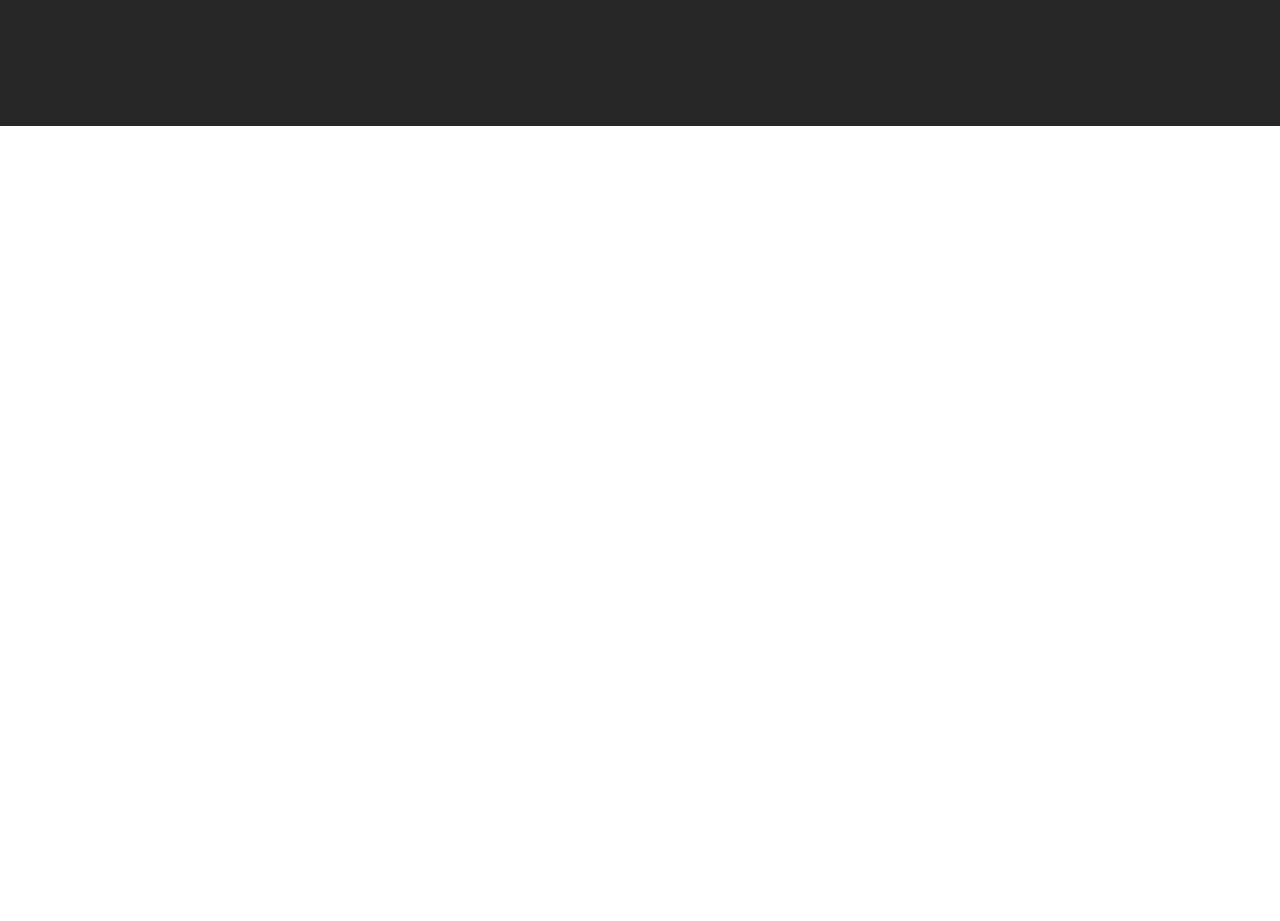
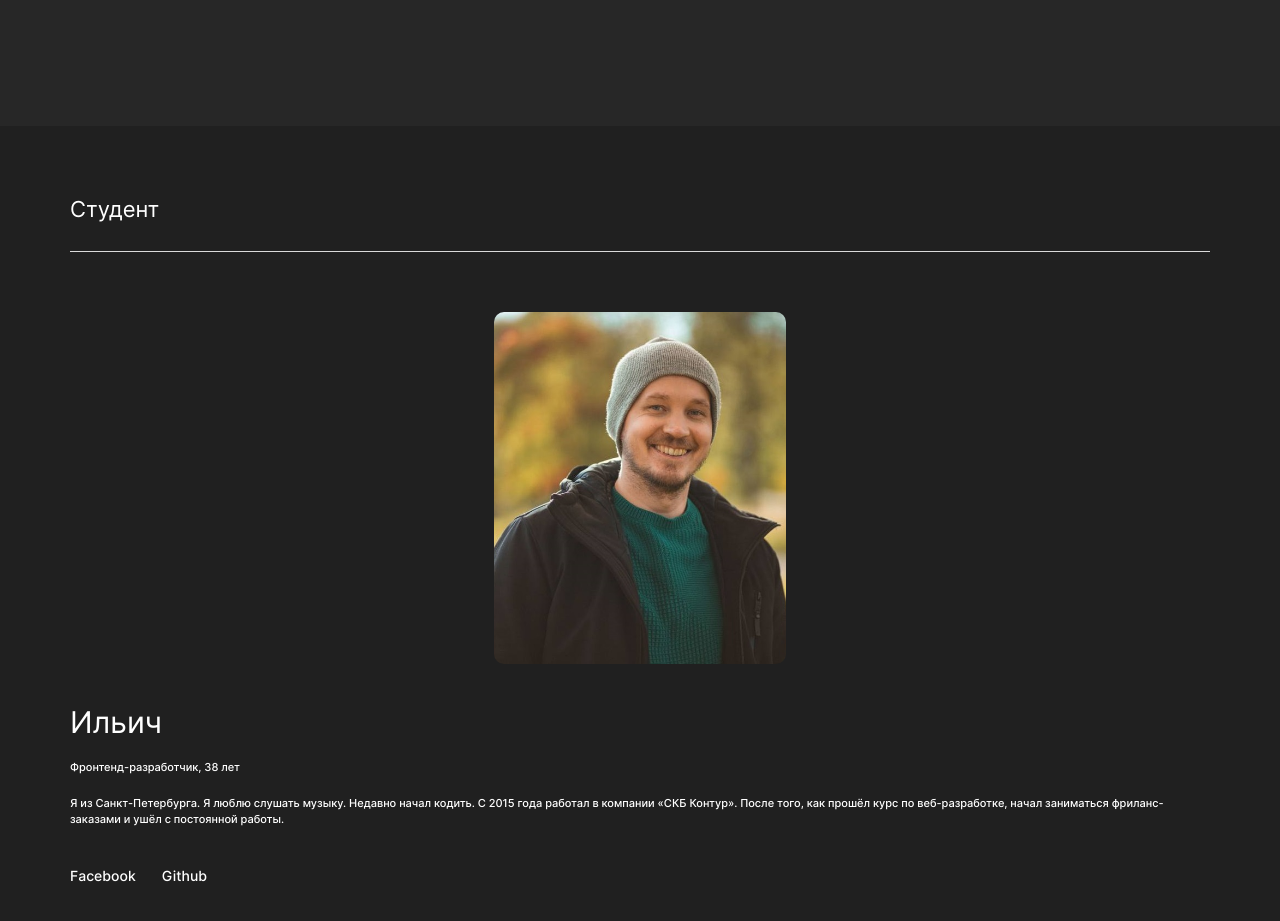
Before and after one commit to BJuice1984/movies-explorer-frontend, a React (Create React App) app: page / in a window 1280 px wide. Shown: the part 1780-2701 px from the top of the page. Before the commit the page ends 1906 px from the top, so only its background shows below. Built offline with nearby package versions, Linux system fonts and the light colour scheme.

Commit message:
feat/Создать компонент AboutMe.js + CSS

```diff
--- /dev/null
+++ b/src/components/AboutMe/AboutMe.css
@@ -0,0 +1,118 @@
+.about-me {
+  margin: 0;
+  background-color: #202020;
+  padding-left: 18px;
+  padding-right: 18px;
+  padding-top: 70px;
+}
+
+@media screen and (min-width: 768px) {
+  .about-me {
+    padding-left: 50px;
+    padding-right: 50px;
+  }
+}
+
+@media screen and (min-width: 1024px) {
+  .about-me {
+    padding-left: 70px;
+    padding-right: 70px;
+  }
+}
+
+.about-me__title {
+  border-bottom: 1px solid #DADADA;
+  font-size: 18px;
+  line-height: 1.57;
+  color: #fff;
+  margin: 0;
+  font-weight: 400;
+  min-height: 22px;
+  text-align: left;
+  padding-bottom: 28px;
+}
+
+@media screen and (min-width: 768px) {
+  .about-me__title {
+    font-size: 22px;
+    line-height: 1.23;
+  }
+}
+
+.about-me__container {
+  margin: 0 auto;
+  display: grid;
+}
+
+.about-me__student-photo {
+  margin-top: 60px;
+  margin-bottom: 40px;
+  justify-self: center;
+  height: 352px;
+  width: 292px;
+  box-sizing: border-box;
+  border-radius: 10px;
+  background-image: url('../../images/student-photo.jpg');
+  background-position: center;
+  background-repeat: no-repeat;
+  background-size: cover;
+}
+
+.about-me__student-name {
+  font-size: 30px;
+  line-height: 1.2;
+  color: #fff;
+  margin: 0;
+  font-weight: 400;
+  min-height: 36px;
+  text-align: left;
+  padding-bottom: 20px;
+}
+
+.about-me__student-description {
+  font-size: 11px;
+  line-height: 1.45;
+  color: #fff;
+  margin: 0;
+  font-weight: 500;
+  min-height: 16px;
+  text-align: left;
+  padding-bottom: 20px;
+}
+
+.about-me__student-text {
+  font-size: 11px;
+  line-height: 1.45;
+  color: #fff;
+  margin: 0;
+  font-weight: 500;
+  min-height: 16px;
+  text-align: left;
+  padding-bottom: 40px;
+}
+
+.about-me__student-links {
+  display: flex;
+  flex-direction: row;
+  min-height: 18px;
+  padding-bottom: 69px;
+}
+
+.about-me__student-link {
+  color: #ffffff;
+  font-size: 14px;
+  line-height: 1.21;
+  text-decoration: none;
+  margin: 0;
+  font-weight: 500;
+  padding-left: 26px;
+}
+
+.about-me__student-link:first-child {
+  padding-left: 0;
+}
+
+.about-me__student-link:hover {
+  opacity: 0.8;
+  transition: 0.2s ease-in-out;
+}
--- /dev/null
+++ b/src/components/AboutMe/AboutMe.js
@@ -0,0 +1,23 @@
+import React from "react";
+import './AboutMe.css';
+
+function AboutMe() {
+
+  return (
+    <section className="about-me">
+      <h2 className="about-me__title">Студент</h2>
+      <div className="about-me__container">
+        <div className="about-me__student-photo" alt='Картинка фото студента'></div>
+        <h3 className="about-me__student-name">Ильич</h3>
+        <p className="about-me__student-description">Фронтенд-разработчик, 38 лет</p>
+        <p className="about-me__student-text">Я из Санкт-Петербурга. Я люблю слушать музыку. Недавно начал кодить. С 2015 года работал в компании «СКБ Контур». После того, как прошёл курс по веб-разработке, начал заниматься фриланс-заказами и ушёл с постоянной работы.</p>
+        <nav className="about-me__student-links">
+          <a className="about-me__student-link" target="_blank" href="https://github.com/BJuice1984" rel="noreferrer">Facebook</a>
+          <a className="about-me__student-link" target="_blank" href="https://github.com/BJuice1984" rel="noreferrer">Github</a>
+        </nav>
+      </div>
+    </section>
+  )
+}
+
+export default AboutMe;
--- a/src/components/AboutProject/AboutProject.js
+++ b/src/components/AboutProject/AboutProject.js
@@ -10,13 +10,13 @@ function AboutProject() {
           <ul className="about-project__list">
             <li className="about-project__items">
               <p className="about-project__item">Дипломный проект включал 5 этапов</p>
-              <span className="about-project__span-accent">Составление плана, работу над бэкендом, вёрстку, добавление функциональности и финальные доработки.</span>
+              <span className="about-project__span-accent">Составление плана, работу над&nbsp;бэкендом, вёрстку, добавление функциональности и&nbsp;финальные доработки.</span>
             </li>
           </ul>
           <ul className="about-project__list">
             <li className="about-project__items">
               <p className="about-project__item">На выполнение диплома ушло 5 недель</p>
-              <span className="about-project__span-accent">У каждого этапа был мягкий и жёсткий дедлайн, которые нужно было соблюдать, чтобы успешно защититься.</span>
+              <span className="about-project__span-accent">У&nbsp;каждого этапа был мягкий и&nbsp;жёсткий дедлайн, которые нужно было соблюдать, чтобы&nbsp;успешно защититься.</span>
             </li>
           </ul>
       </div>
--- a/src/components/Main/Main.js
+++ b/src/components/Main/Main.js
@@ -2,6 +2,7 @@ import React from "react";
 import Promo from '../Promo/Promo';
 import Techs from "../Techs/Techs";
 import AboutProject from "../AboutProject/AboutProject";
+import AboutMe from "../AboutMe/AboutMe";
 import './Main.css';
 
 function Main() {
@@ -11,6 +12,7 @@ function Main() {
       <Promo />
       <AboutProject />
       <Techs />
+      <AboutMe />
 
     </main>
   )
--- a/src/components/Promo/Promo.js
+++ b/src/components/Promo/Promo.js
@@ -9,9 +9,8 @@ function Promo() {
       <div className="promo__container">
         <img className="promo__logo" src={MainLogo} alt='Картинка основной логотип проекта'></img>
         <h1 className="promo__title">Учебный проект студента факультета Веб-разработки</h1>
-        <p className="promo__subtitle">Листайте ниже, чтобы узнать больше про этот проект и его создателя</p>
+        <p className="promo__subtitle">Листайте ниже, чтобы узнать больше про этот проект и&nbsp;его&nbsp;создателя</p>
         <button className="promo__button">Узнать больше</button>
-
       </div>
     </section>
   )
--- a/src/components/Techs/Techs.css
+++ b/src/components/Techs/Techs.css
@@ -64,6 +64,13 @@
   padding-top: 60px;
 }
 
+@media screen and (min-width: 768px) {
+  .techs__subtitle {
+    font-size: 50px;
+    line-height: 1.16;
+  }
+}
+
 .techs__description {
   font-size: 11px;
   line-height: 1.45;
@@ -72,6 +79,18 @@
   font-weight: 400;
   min-height: 32px;
   text-align: center;
+}
+
+@media screen and (min-width: 768px) {
+  .techs__description {
+    font-size: 12px;
+  }
+}
+
+@media screen and (min-width: 1024px) {
+  .techs__description {
+    font-size: 14px;
+  }
 }
 
 .techs__list {
```
Also changed, not shown: src/images/student-photo.jpg (added).
